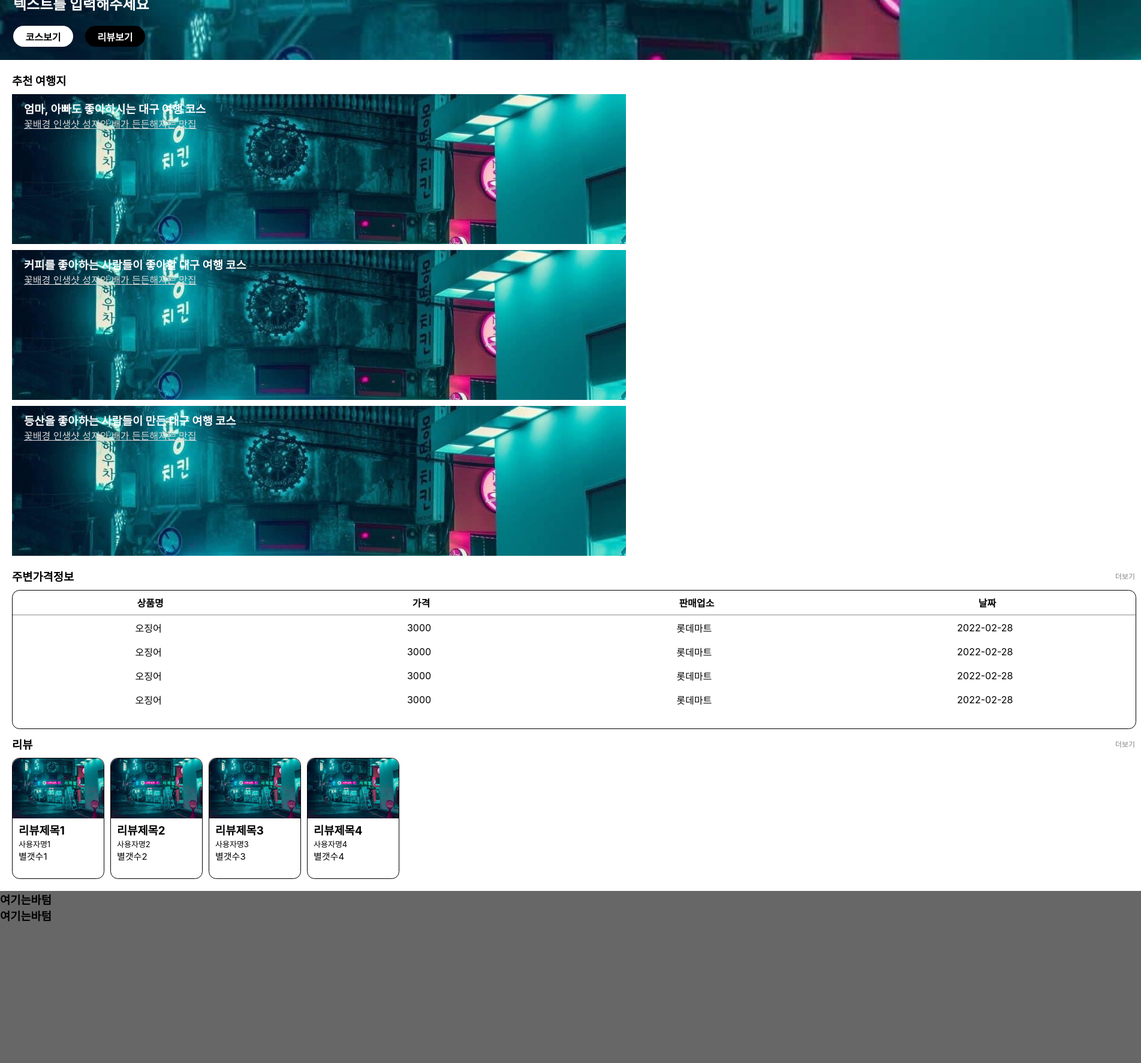
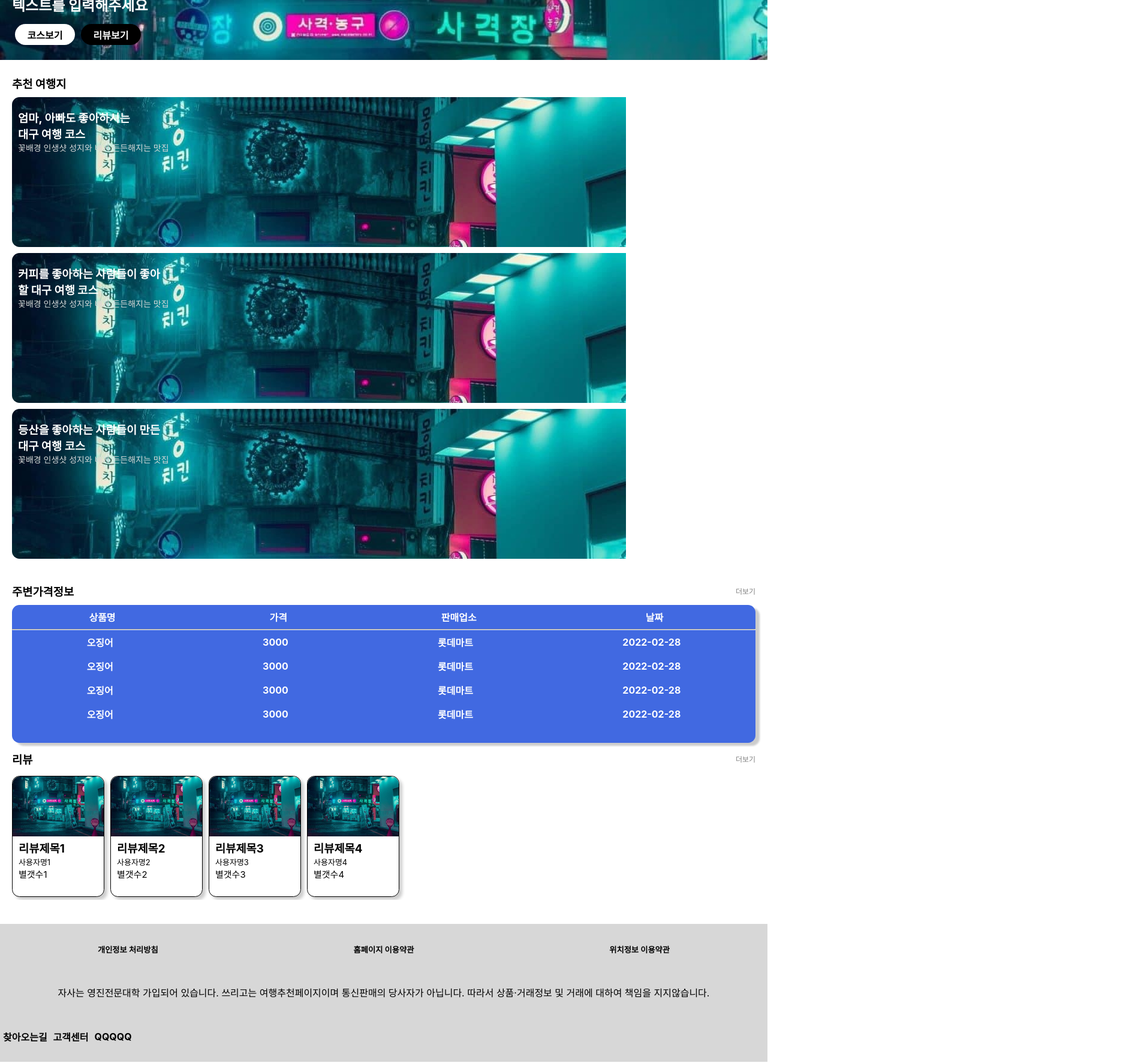
Before and after one commit to leeseongdooo/threego, a React (Create React App) app: page / in a window 1280 px wide. Shown: the part 300-2073 px from the top of the page at 60% size, 1903 px wide, since content can reach past the window. Built offline with nearby package versions, Linux system fonts and the light colour scheme.

Commit message:
day0405LSH(1)

```diff
--- a/src/App.css
+++ b/src/App.css
@@ -4,59 +4,22 @@
 }
 
 @media all and (min-width:1024px) {
-
   .App {
     margin: 0 auto;
     display: flex;
     flex-direction: column;
-    width: 1903px;
-    height: auto;
-    overflow: hidden;
-  }
-
-}
-
-@media all and (min-width:768px) and (max-width:1023px) {
-
-  .App {
-    margin: 0 auto;
-    display: flex;
-    flex-direction: column;
-    width: 940px;
-    height: auto;
-    overflow: hidden;
-  }
-
- }
-
- /* 모바일 가로, 모바일 세로 (해상도 360px ~ 767px)*/
-@media all and (max-width:400px) {
-
-  .App {
-    margin: 0 auto;
-    display: flex;
-    flex-direction: column;
-    width: 390px;
     height: auto;
     overflow: hidden;
   }
 
   .imgarea {
-    margin-top: 10px;
     width: 75%;
     height: 150px;
-    border: 1px solid black;
     border-radius: 12.5px;
     display: flex;
     flex-direction: column;
-
     align-items:flex-start;
     justify-content: space-between;
-  }
-
-  .imgarea h3 {
-    width: 65%;
-    margin-top: 10px;
   }
 
   .imgarea a {
@@ -66,26 +29,146 @@
   }
 
 }
+
+@media all and (min-width:768px) and (max-width:1023px) {
+  .App {
+    margin: 0 auto;
+    display: flex;
+    flex-direction: column;
+    height: auto;
+    overflow: hidden;
+  }
+
+  .imgarea {
+    width: 75%;
+    height: 150px;
+    border-radius: 12.5px;
+    display: flex;
+    flex-direction: column;
+    align-items:flex-start;
+    justify-content: space-between;
+  }
+
+  .imgarea a {
+    text-decoration: none;
+    font-size: 14px;
+    color: #676767;
+  }
+
+ }
+
+
+@media all and (max-width:420px) {
+  .App {
+    margin: 0 auto;
+    display: flex;
+    flex-direction: column;
+    height: auto;
+    overflow: hidden;
+  }
+
+  .imgarea {
+    width: 75%;
+    height: 150px;
+    border-radius: 12.5px;
+    display: flex;
+    flex-direction: column;
+    align-items:flex-start;
+    justify-content: space-between;
+  }
+
+  .imgarea a {
+    text-decoration: none;
+    font-size: 14px;
+    color: #676767;
+  }
+
+
+}
 /* 헤더 시작 */
+
 .Header {
+  position: fixed;
   width: 100%;
-  height: 40px;
+  height: auto;
   display: flex;
   justify-content: space-between;
   align-items: center;
+  color: white;
+  transition: 0.3s;
 }
 
 /* 헤더 로고 */
 .Header > h3 {
-  margin-left: 20px;
+  width: 115px;
+  font-size: 24px;
+  text-align: center;
+  margin: 10px;
 }
 
 .Header > .menuIcon {
   width: 20px;
   height: 20px;
+  position: relative;
+  z-index: 1;
   margin-right: 20px;
   cursor: pointer;
 }
+
+/* 토글메뉴 */
+.show-menu{
+  position: absolute;
+  display: flex;
+  flex-direction: column;
+  justify-content: center;
+  align-items: center;
+  top: 52px;
+  width: 100%;
+  height: 900px;
+  right: 0;
+  background-color: white;
+  color: black;
+  transition: 0.3s;
+  z-index: 10;
+}
+
+.hide-menu{
+  position: absolute;
+  right: 0;
+  top: 52px;
+  width: 0%;
+  height: 900px;
+  list-style-type: none;
+  background-color: white;
+  transition: 0.3s;
+  overflow: hidden;
+}
+
+li {
+  width: 65%;
+  margin: 10px;
+  list-style: none outside;
+  font-size: 16px;
+  text-align: center;
+  font-weight: 500;
+}
+
+.loginButton {
+  background-color: royalblue;
+  width: 40%;
+  height: 40px;
+  border-radius: 25px;
+  border: none;
+  margin: 5px;
+}
+
+.loginButton > a {
+  text-decoration: none;
+  color: white;
+  font-size: 18px;
+  font-weight: 700;
+}
+
 /* 헤더 끝 */
 
 /* 컨텐트 영역 (사진이 배경인 부분) */
@@ -93,7 +176,7 @@
   color: white;
   display: flex;
   flex-direction: column;
-  justify-content: space-between;
+  justify-content: flex-end;
   align-items: flex-start;
   width: 100%;
   height: 400px;
@@ -104,45 +187,52 @@
 
 /* 텍스트와 버튼을 감싸주는 div = explanation */
 .Content > .explanation {
-  padding: 22px;
+  padding: 20px;
 }
 
 /* 버튼박스 */
 .Content > .explanation > .btnbox {
-  margin-top: 20px;
+  margin-top: 10px;
+  display: flex;
+  align-items: flex-start;
+  justify-content: flex-start;
 }
+
+.Content > .explanation > .btnbox .innerbtnbox {
+  padding: 5px;
+}
+
 /* 버튼박스안에 버튼설정 */
-.Content > .explanation > .btnbox > button {
+.Content > .explanation > .btnbox .innerbtnbox button {
   width: 100px;
   height: 35px;
   border-radius: 36px;
   border: none;
   font-size: 16px;
   font-weight: 700;
-  margin-left: 20px;
-  color: white;
   cursor: pointer;
   background-color: black;
+  color: white;
 }
-/* 첫번째 버튼만 설정 */
-.Content > .explanation > .btnbox > button:first-child {
-  margin-left: 0px;
+
+.Content > .explanation > .btnbox .innerbtnbox:first-child button {
+  padding: 0;
+  background-color: white;
   color: black;
-  background-color: white;
 }
 
 
 /* 추천div영역 */
 .recommend {
-  margin-top: 20px;
-  width: calc(100% - 30px);
+  margin-top: 5px;
+  width: 100%;
   height: auto;
 }
 
 /* 추천게시물  */
 .recommend > .travelList {
-  width: 100%;
-  padding-left: 20px;
+  width: calc(100% - 40px);
+  padding: 20px;
   height: auto;
 }
 
@@ -159,7 +249,12 @@
 }
 
 .recommend > .travelList .infotext {
-  padding: 10px 0px 0px 20px;
+  padding: 10px;
+}
+
+.recommend > .travelList .infotext > h3 {
+  width: 68%;
+  margin-top: 10px;
 }
 
 .recommend > .travelList .infotext > a {
@@ -170,39 +265,43 @@
 /* 주변가격정보 */
 
 .priceInfo {
-  margin-top: 20px;
-  width: calc(100% - 30px);
+  width: 100%;
   height: 260px;
 }
 
 .priceInfo > .priceList {
-  width: 100%;
-  padding-left: 20px;
+  width: calc(100% - 40px);
+  padding: 20px;
 }
 
 .priceInfo .pricearea {
+  width: 100%;
+  height: 230px;
   margin-top: 10px;
-  border: 1px solid black;
-  width: 100%;
   display: flex;
   flex-direction: column;
-  height: 230px;
   border-radius: 12.5px;
+  font-weight: 700;
+  color: white;
+  background-color: royalblue;
+  box-shadow: 7px 5px 3px rgba(0, 0, 0, 0.2);
 }
 /* 상단 텍스트 */
 .priceInfo .pricearea .toptext {
   width: 100%;
+  height: 40px;
   display: flex;
   justify-content: space-around;
-  height: 40px;
   align-items: center;
   text-align: center;
 }
 
+/* 날짜부분이 길어서 따로 설정했어요 */
 .priceInfo .pricearea .toptext > h4:last-child {
   width: 80px;
 }
 
+/* 상품에 대한 css ex:) 오징어 3000부분 */
 .productInfo {
   width: 100%;
   display: flex;
@@ -215,18 +314,17 @@
 
 .reviewInfo {
   margin-top: 20px;
-  width: calc(100% - 30px);
+  width: 100%;
   height: auto;
 }
 
 .reviewInfo > .reviewList {
-  width: 100%;
-  padding-left: 20px;
+  width: calc(100% - 40px);
+  padding: 20px;
 }
 
 .reviewInfo .reviewarea {
   margin-top: 10px;
-  position: relative;
   width: 100%;
   display: flex;
   overflow-x: scroll;
@@ -236,17 +334,18 @@
   height: auto;
 }
 
+/* 스크롤바 없애는 css */
 .reviewInfo .reviewarea::-webkit-scrollbar {
   display: none;
 }
 
 .reviewInfo .reviewarea .reviewBox {
-  position: relative;
+  margin: 5px;
   min-width: 152px;
   height: 200px;
   border-radius: 12.5px;
   border: 1px solid black;
-  margin: 0px 0px 0px 10px;
+  box-shadow: 5px 5px 5px rgba(0, 0, 0, 0.2);
 }
 
 .reviewInfo .reviewarea .reviewBox:first-child {
@@ -270,19 +369,13 @@
   border-bottom-right-radius: 12.5px;
 }
 
+/* 리뷰박스 안에 글자크기 설정 css */
 .reviewInfo .reviewarea .reviewBox .reviewText span {
   font-size: 13px;
 }
 
 .reviewInfo .reviewarea .reviewBox .reviewText p {
   font-size: 15px;
-}
-
-.bottom {
-  margin-top: 20px;
-  width: 100%;
-  height: 300px;
-  background-color: #676767;
 }
 
 
@@ -299,3 +392,46 @@
   color: gray;
   font-size: 12px;
 }
+
+/* 바텀 */
+
+.bottom {
+  margin-top: 20px;
+  width: 100%;
+  height: 230px;
+  background-color: #d7d7d7;
+  display: flex;
+  flex-direction: column;
+  align-items: center;
+  justify-content: space-around;
+}
+
+
+.bottom .topText {
+  width: 100%;
+  height: 50px;
+  display: flex;
+  align-items: center;
+  justify-content: space-around;
+}
+
+.bottom .centerText {
+  width: 95%;
+  height: auto;
+  display: flex;
+  align-items: center;
+  justify-content: center;
+  line-height: 25px;
+}
+
+.bottom .bottomText {
+  width: 100%;
+  height: 50px;
+  display: flex;
+  align-items: center;
+  justify-content: flex-start;
+}
+
+.bottom .bottomText h4 {
+  margin: 5px;
+}
--- a/src/Component/Bottom.jsx
+++ b/src/Component/Bottom.jsx
@@ -4,8 +4,24 @@ function Bottom() {
     return (
     <>
         <footer className="bottom">
-            <h3>여기는바텀</h3>
-            <h3>여기는바텀</h3>
+
+            <div className="topText">
+                <h5>개인정보 처리방침</h5>
+                <h5>홈페이지 이용약관</h5>
+                <h5>위치정보 이용약관</h5>
+            </div>
+
+            <div className="centerText">
+                <p>자사는 영진전문대학 가입되어 있습니다. 쓰리고는 여행추천페이지이며 통신판매의 당사자가 아닙니다.
+                     따라서 상품·거래정보 및 거래에 대하여 책임을 지지않습니다.
+                </p>
+            </div>
+
+            <div className="bottomText">
+                <h4>찾아오는길</h4>
+                <h4>고객센터</h4>
+                <h4>QQQQQ</h4>
+            </div>
         </footer>
     </>
     )
--- a/src/Component/Content.jsx
+++ b/src/Component/Content.jsx
@@ -128,16 +128,24 @@ function Content() {
     return (
         // 이미지 있는 부분까지
         <>
+        <Header></Header>
         <div className="Content">
-            <Header></Header>
+
             {/* 이미지 안쪽에 텍스트와 버튼 */}
             <div className="explanation">
-                <h2>안녕하세요</h2>
-                <h2>텍스트를 입력해주세요</h2>
+                <div>
+                    <h2>안녕하세요</h2>
+                    <h2>텍스트를 입력해주세요</h2>
+                </div>
                 {/* 버튼 div */}
                 <div className="btnbox">
-                    <button>코스보기</button>
-                    <button>리뷰보기</button>
+                    <div className="innerbtnbox">
+                        <button>코스보기</button>
+                    </div>
+
+                    <div className="innerbtnbox">
+                        <button>리뷰보기</button>
+                    </div>
                 </div>
             </div>
         </div>
@@ -150,7 +158,7 @@ function Content() {
                     <h3>추천 여행지</h3>
                 </div>
                 {recommend.map(a => (
-                    <RecommendInfo recommend={a}/>
+                    <RecommendInfo recommend={a} key={recommend.recommendId}/>
                 ))}
             </div>
 
@@ -197,7 +205,7 @@ function Content() {
 
                 <div className="reviewarea">
                     {review.map(review => (
-                        <ReviewInfo review={review}/>
+                        <ReviewInfo review={review} key={review.reviewId}/>
                     ))}
                 </div>
             </div>
```
Also changed, not shown: src/App.js (+7 -2 lines), src/Component/Header.jsx (+61 -4 lines).
